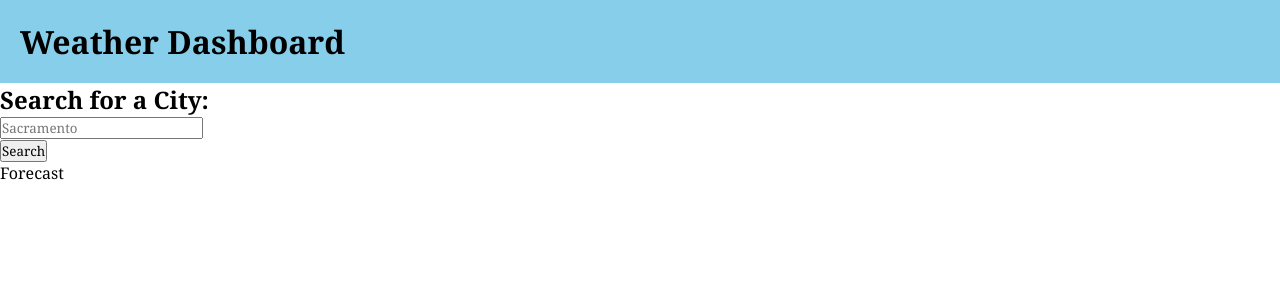
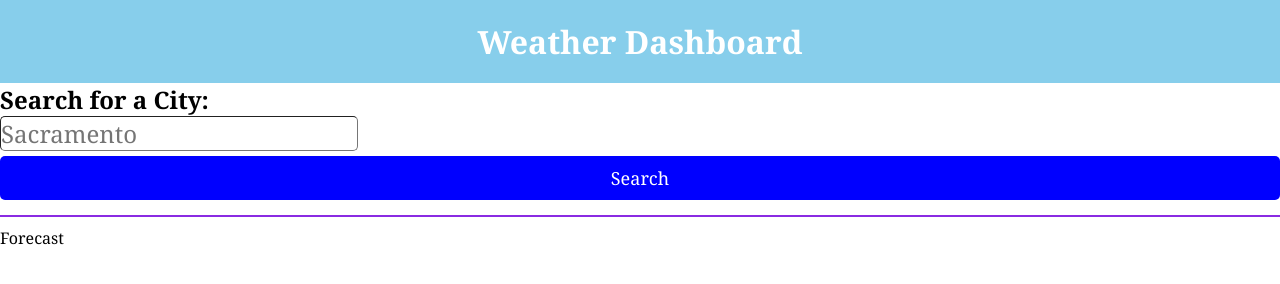
Before and after one commit to nverhulp/weather-dashboard, a plain HTML site: page index.html in a window 1280 px wide. Drawn offline with Linux system fonts and the light colour scheme.

Commit message:
search form and button

```diff
--- a/assets/style.css
+++ b/assets/style.css
@@ -13,3 +13,41 @@ body {
     background-color: skyblue;
     padding: 20px;
 }
+
+.title {
+    color: white;
+    text-align: center;
+}
+
+.absolute-position {
+    position: absolute;
+}
+
+#search-form {
+    border-bottom: 2px solid blueviolet;
+    padding-bottom: 10px;
+    margin-bottom: 10px;
+}
+
+#city-input {
+    border-radius: 5px;
+    border-width: 1.5px;
+    font-size: x-large;
+}
+
+/* SEARCH BUTTON */
+.btn {
+    background-color: blue;
+    border: none;
+    padding: 10px;
+    width: 100%;
+    border-radius: 5px;
+    margin: 5px 0;
+    font-size: large;
+    cursor: pointer;
+    color: white;
+}
+
+.btn:hover {
+    background-color: aqua;
+}
```
